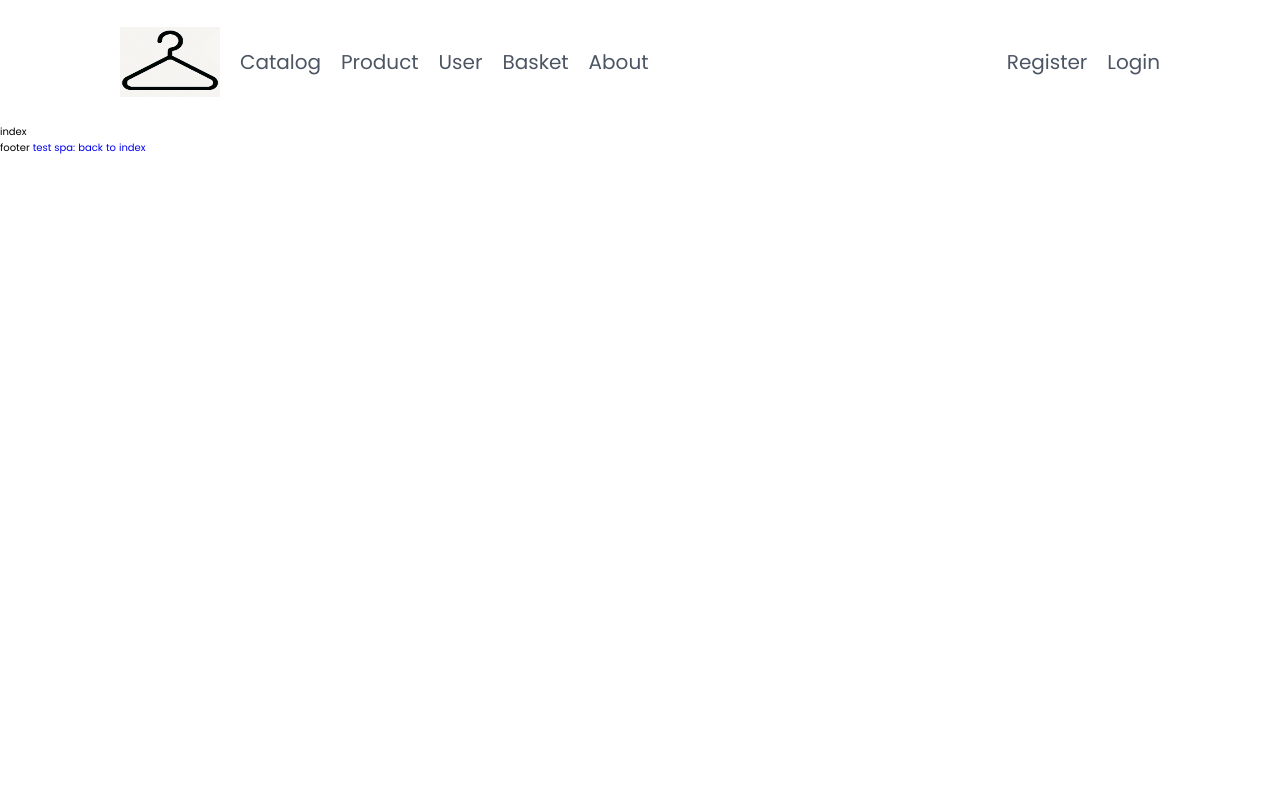
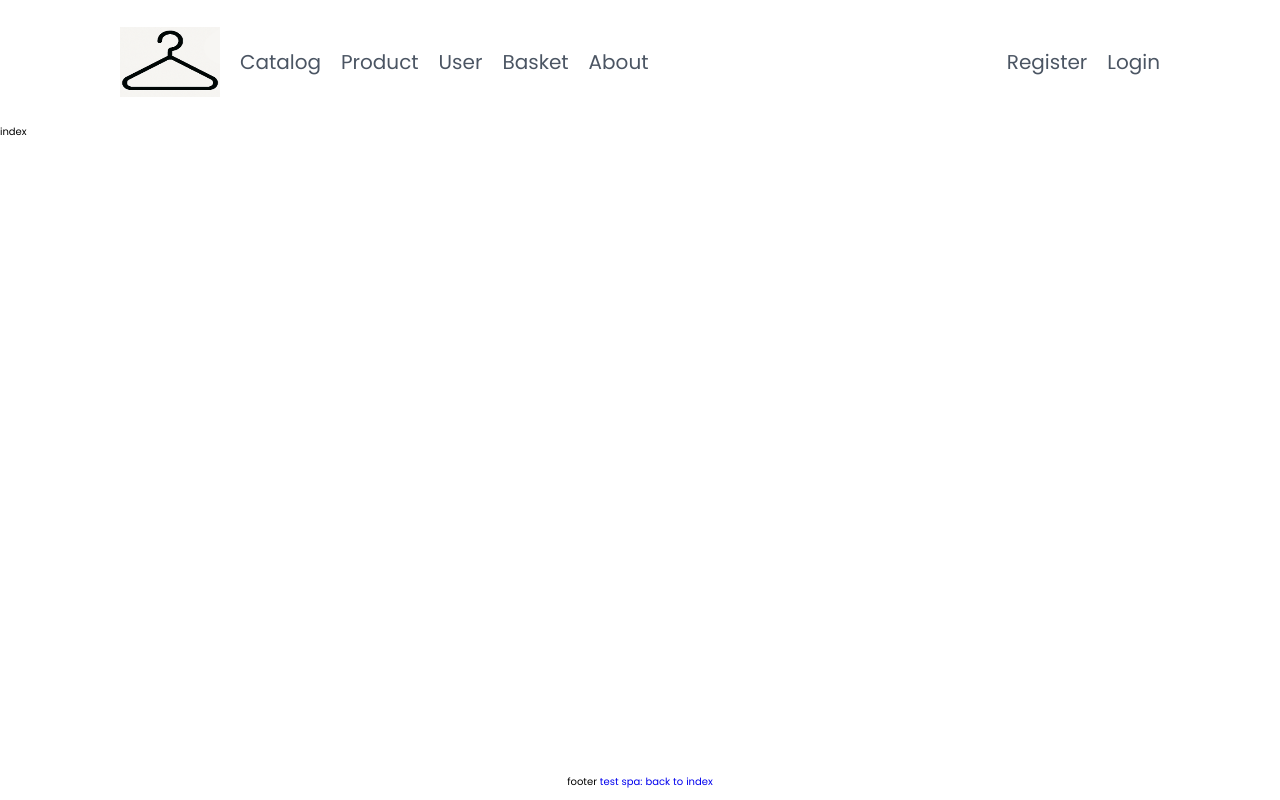
Before and after one commit to YuliAdam/simple-eCommerce-Application, a React (Vite) app: page / in a window 1280 px wide. Built offline with nearby package versions, Linux system fonts and the light colour scheme.

Commit message:
feat: add styles at footer

```diff
--- a/src/components/footer/footer.module.scss
+++ b/src/components/footer/footer.module.scss
@@ -0,0 +1,6 @@
+.footer {
+  position: absolute;
+  bottom: 10px;
+  text-align: center;
+  width: 100%;
+}
--- a/src/components/footer/footer.tsx
+++ b/src/components/footer/footer.tsx
@@ -1,9 +1,10 @@
 import { Link } from 'react-router-dom';
 import { Path } from '@config/routesConfig';
+import styles from '@components/footer/footer.module.scss';
 
 export function Footer() {
   return (
-    <footer>
+    <footer className={styles.footer}>
       footer
       <Link to={Path.empty}> test spa: back to index </Link>
     </footer>
--- a/src/main.tsx
+++ b/src/main.tsx
@@ -6,6 +6,7 @@ import { store } from '@store/store';
 import './styles.scss';
 
 const rootElement = document.createElement('div');
+rootElement.classList.add('body_wrap');
 document.body.prepend(rootElement);
 const root = createRoot(rootElement);
 
--- a/src/pages/registration/registration.module.scss
+++ b/src/pages/registration/registration.module.scss
@@ -48,7 +48,7 @@
       position: relative;
       display: flex;
       justify-content: space-between;
-      width: 100;
+      width: 100%;
       margin: 12px 0;
       padding: 12px 16px;
       border: 1px solid var(--border-color);
--- a/src/styles.scss
+++ b/src/styles.scss
@@ -19,6 +19,12 @@ body {
   margin: 0;
   min-width: 320px;
   font-family: Poppins;
+  min-height: 100vh;
+}
+
+.body_wrap {
+  min-height: 100vh;
+  position: relative;
 }
 
 a {
```
Also changed, not shown: 1 other file (tests, documents, lock files or other folders).
